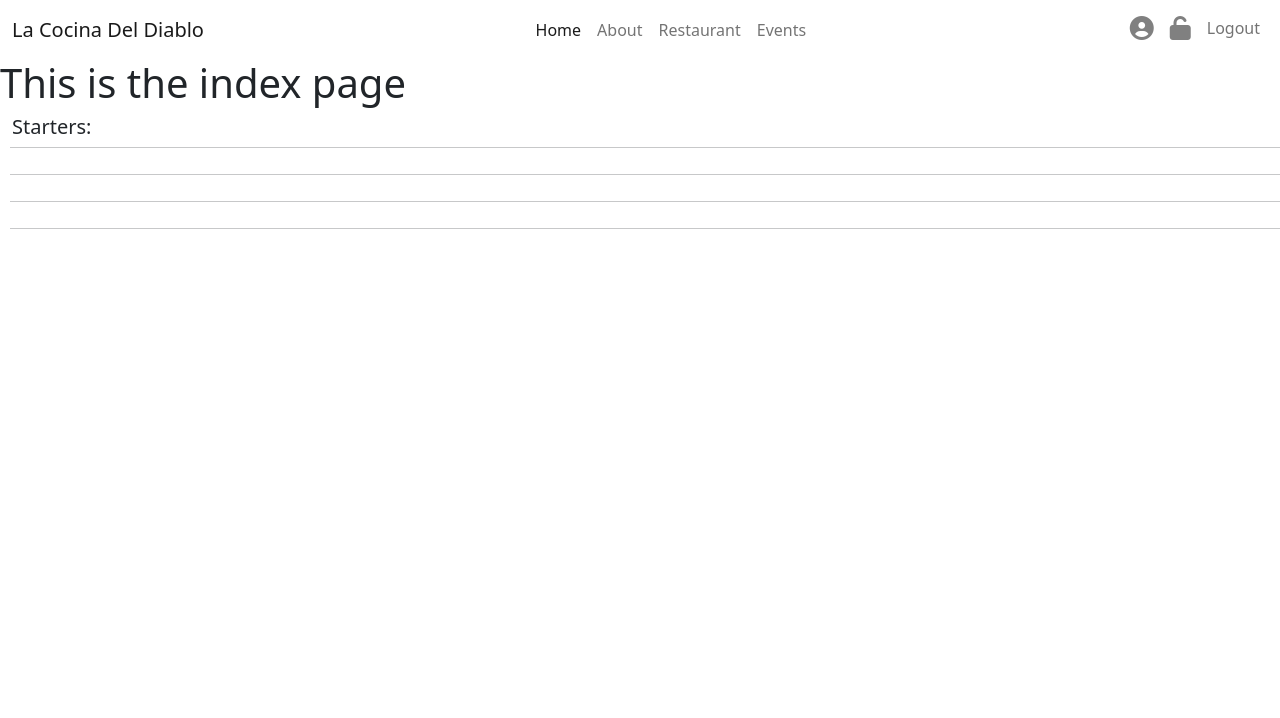
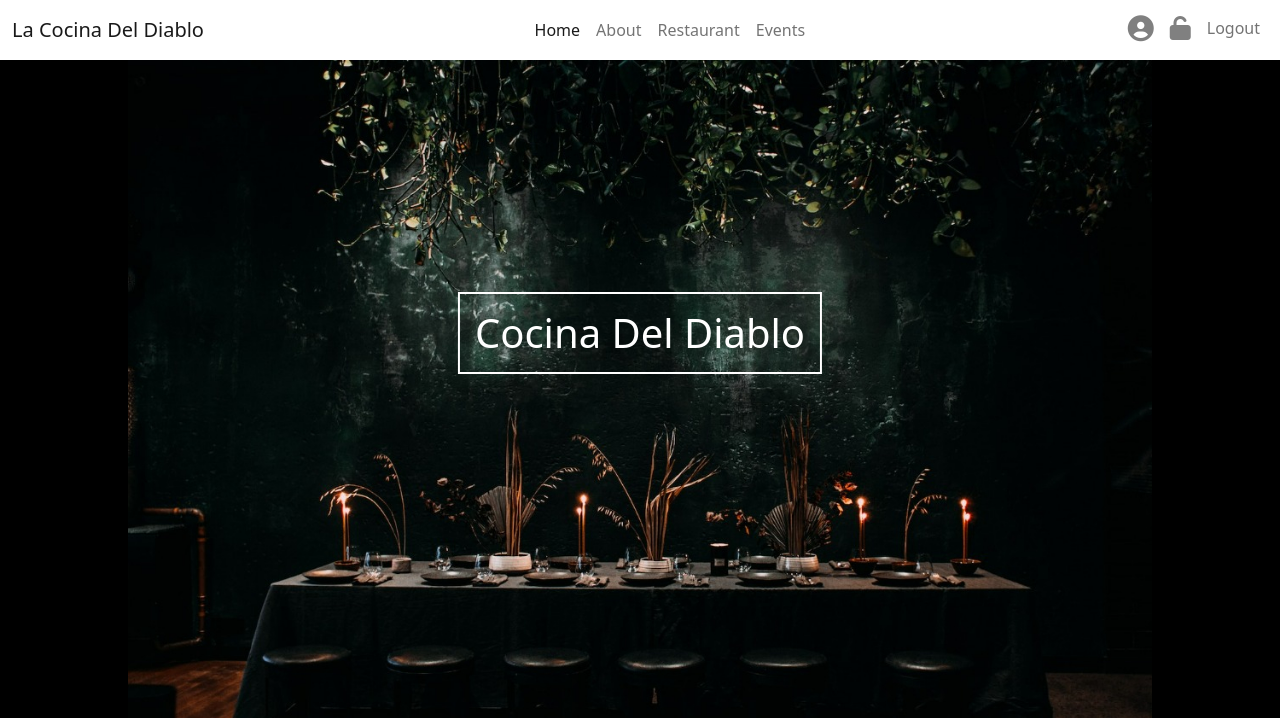
Before and after one commit to Alan-Bushell/la-cocina-del-diablo, a Django app: page / in a window 1280 px wide. Shown: the top 718 px of the page. Before the commit the page ends 229 px from the top, so only its background shows below. Run offline with Django 3.2, Linux system fonts and the light colour scheme; the visitor is signed in with stand-in values (Sample User, id 1); data that the repository does not hold is empty; some libraries are stand-ins or nearby versions.

Commit message:
add image folder, add hero, add card deck

```diff
--- a/devils_kitchen/settings.py
+++ b/devils_kitchen/settings.py
@@ -153,7 +153,7 @@ USE_TZ = True
 
 STATIC_URL = '/static/'
 STATICFILES_STORAGE = 'cloudinary_storage.storage.StaticHashedCloudinaryStorage'
-STATICFILES_DIRS = [os.path.join(BASE_DIR, 'static')]
+STATICFILES_DIRS = [os.path.join(BASE_DIR, 'static'), ]
 STATIC_ROOT = os.path.join(BASE_DIR, 'staticfiles')
 
 MEDIA_URL = '/media/'
--- a/static/css/style.css
+++ b/static/css/style.css
@@ -1,6 +1,34 @@
+body{
+    display: flex;
+    flex-direction: row;
+
+}
+
+.image-container{
+    background-color: black;
+    color: white;
+    position: relative;
+    text-align: center;
+}
+
+.centered-text{
+    position: absolute;
+    top: 40%;
+    left: 50%;
+    transform: translate(-50%, -50%);
+    border: solid 2px white;
+    padding: 15px;
+}
+
+
+.first-image{
+    max-height: 700px;
+    width: 80%;
+}
+
 .fa-circle-user {
     color: gray;
-    font-size: 24px;
+    font-size: 26px;
 }
 
 .fa-unlock {
--- a/templates/account/login.html
+++ b/templates/account/login.html
@@ -39,7 +39,7 @@ for a {{ site_name }} account and sign in below:{% endblocktrans %}</p>
   {% if redirect_field_value %}
   <input type="hidden" name="{{ redirect_field_name }}" value="{{ redirect_field_value }}" />
   {% endif %}
-  <a class="button secondaryAction" href="{% url 'account_reset_password' %}">{% trans "Forgot Password?" %}</a>
+  <p>Forgot your password? Contact us and we can change it to a temporary one for you.</p>
   <button class="primaryAction" type="submit">{% trans "Sign In" %}</button>
 </form>
 
--- a/templates/account/logout.html
+++ b/templates/account/logout.html
@@ -1,4 +1,4 @@
-{% extends "account/base.html" %}
+{% extends "base.html" %}
 
 {% load i18n %}
 
--- a/templates/account/password_change.html
+++ b/templates/account/password_change.html
@@ -1,4 +1,4 @@
-{% extends "account/base.html" %}
+{% extends "base.html" %}
 
 {% load i18n %}
 
@@ -11,6 +11,6 @@
         {% csrf_token %}
         {{ form.as_p }}
         <button type="submit" name="action">{% trans "Change Password" %}</button>
-        <a href="{% url 'account_reset_password' %}">{% trans "Forgot Password?" %}</a>
+        <p>If you have forgotton your password then please contact us to ser up a temporary one for you.</p>
     </form>
 {% endblock %}
--- a/templates/account/password_reset.html
+++ b/templates/account/password_reset.html
@@ -1,4 +1,4 @@
-{% extends "account/base.html" %}
+{% extends "base.html" %}
 
 {% load i18n %}
 {% load account %}
--- a/templates/base.html
+++ b/templates/base.html
@@ -66,7 +66,7 @@
             </div>
         </div>
     </nav>
-
+    <!-- Messages Section-->
     <div class="container">
         <div class="row">
             <div class="col-md-8 offset-md-2">
--- a/templates/index.html
+++ b/templates/index.html
@@ -1,7 +1,70 @@
 {% extends "base.html" %}
+{% load static %}
 
 {% block content %}
-<h1>This is the index page</h1>
+<!-- Heading | Hero-->
+<div class="image-container">
+    <img class="d-block w-90 m-auto first-image" src="{% static 'images/dark-table.jpg' %}" alt="Darkly lit table">
+    <h1 class="centered-text">Cocina Del Diablo</h1>
+</div>
+
+<h2 class="text-center">Our Venue</h2>
+<!-- Restaurant Cards -->
+
+<!--Card Group-->
+<div class="container">
+<div class="row row-cols-1 row-cols-md-3 g-5">
+    <div class="col">
+      <div class="card h-100">
+        <img src="{% static 'images/bar.jpg' %}" class="card-img-top"
+          alt="Skyscrapers" />
+        <div class="card-body">
+          <h5 class="card-title">Bar</h5>
+          <p class="card-text">
+            This is a wider card with supporting text below as a natural lead-in to
+            additional content. This content is a little bit longer.
+          </p>
+        </div>
+        <div class="card-footer">
+          <small class="text-muted">Last updated 3 mins ago</small>
+        </div>
+      </div>
+    </div>
+    <div class="col">
+      <div class="card h-100">
+        <img src="https://mdbcdn.b-cdn.net/img/new/standard/city/043.webp" class="card-img-top"
+          alt="Los Angeles Skyscrapers" />
+        <div class="card-body">
+          <h5 class="card-title">Restaurant</h5>
+          <p class="card-text">This card has supporting text below as a natural lead-in to additional content.
+          </p>
+        </div>
+        <div class="card-footer">
+          <small class="text-muted">Last updated 3 mins ago</small>
+        </div>
+      </div>
+    </div>
+    <div class="col">
+      <div class="card h-100">
+        <img src="{% static 'images/venue.jpg' %}" class="card-img-top"
+          alt="Palm Springs Road" />
+        <div class="card-body">
+          <h5 class="card-title">Venue</h5>
+          <p class="card-text">
+            This is a wider card with supporting text below as a natural lead-in to
+            additional content. This card has even longer content than the first to show
+            that equal height action.
+          </p>
+        </div>
+        <div class="card-footer">
+          <small class="text-muted">Last updated 3 mins ago</small>
+        </div>
+      </div>
+    </div>
+  </div>
+</div>
+
+<!--Menu Section-->
 <div class="container-fluid">
     <div class="row">
 
@@ -36,6 +99,9 @@
 </div>
 
 
+
+
+<!--Pagination-->
     {% if is_paginated %}
     <nav aria-label="Page navigation">
         <ul class="pagination justify-content-center">
@@ -44,7 +110,6 @@
             {% endif %}
             {% if page_obj.has_next %}
             <li><a href="?page={{ page_obj.next_page_number }}" class="page-link"> NEXT &raquo;</a></li>
-
             {% endif %}
         </ul>
     </nav>
```
Also changed, not shown: static/images/bar.jpg (added), static/images/dark-table.jpg (added), static/images/table-food.jpg (added), static/images/venue.jpg (added), static/images/wine-food.jpg (added), templates/profile.html (line endings or trailing spaces).
